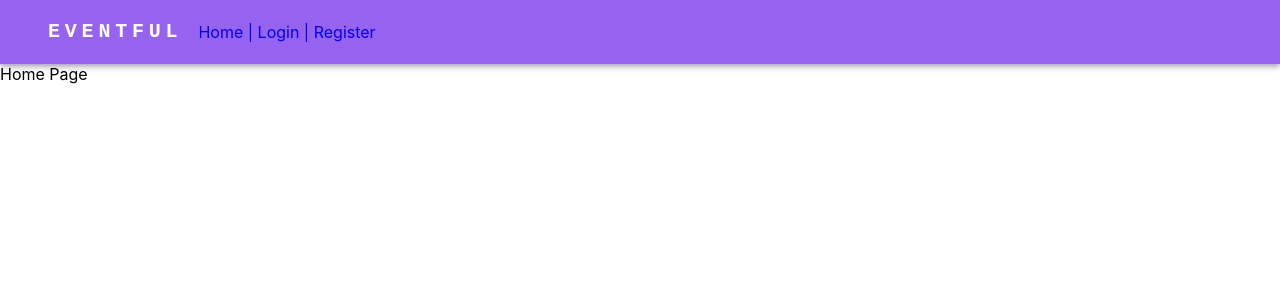
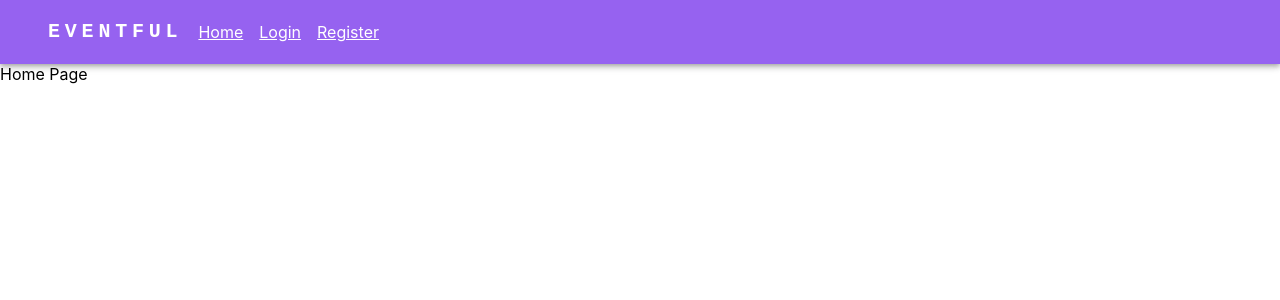
Before and after one commit to unsw-cse-comp3900-9900-22T3/capstone-project-3900-f10a-geegle, a React (Create React App) app in the folder frontend/: page / in a window 1280 px wide. Shown: the top 300 px of the page. Built offline with nearby package versions, Linux system fonts and the light colour scheme.

Commit message:
added minor styling to navbar

```diff
--- a/frontend/src/App.jsx
+++ b/frontend/src/App.jsx
@@ -4,9 +4,16 @@ import NavBar from './components/NavBar';
 function App() {
   return (
     <>
-      <div>
-        <NavBar />
-      </div>
+      <Router>
+        <div>
+          <NavBar />
+        </div>
+        <Routes>
+          <Route exact path={`/`} element={<div>Home Page</div>}></Route>
+          <Route exact path={`/login`} element={<div>Login Page</div>}></Route>
+          <Route exact path={`/register`} element={<div>Register Page</div>}></Route>
+        </Routes>
+      </Router>
     </>
   )
 }
--- a/frontend/src/components/NavBar.jsx
+++ b/frontend/src/components/NavBar.jsx
@@ -42,7 +42,6 @@ const NavBar = () => {
   }
   return (
     <>
-    <Router>
       <AppBar position="static" sx={{bgcolor: '#9662f0'}}>
         <Container maxWidth="xl" style={{backgroundColor: '#9662f0'}}>
           <Toolbar style={{backgroundColor: '#9662f0'}}>
@@ -60,22 +59,26 @@ const NavBar = () => {
             >
               EVENTFUL
             </Typography>
-            <div>
-              <Link to = '/'><div style={{display:'inline-block'}}>Home&nbsp;|</div></Link>
-                {/* <div>Home</div> */}
-              <Link to ='/login'><div style={{display:'inline-block'}}>&nbsp;Login&nbsp;|</div></Link>
-              <Link to ='/register'><div style={{display:'inline-block'}}>&nbsp;Register&nbsp;</div></Link>
-              {/* <div>Login</div> */}
+            <div style={{display:'flex', gap:'1rem'}}>
+              <div style={{display:'inline-block'}}>
+                <Link to = '/' style={{color:'white'}}>
+                  Home
+                </Link>
+              </div>
+              <div style={{display:'inline-block'}}>
+                <Link to ='/login' style={{color:'white'}}>
+                  Login
+                </Link>
+              </div>
+              <div style={{display:'inline-block'}}>
+                <Link to ='/register' style={{color:'white'}}>
+                  Register
+                </Link>
+              </div>
             </div>
           </Toolbar>
         </Container>
       </AppBar>
-        <Routes>
-          <Route path={`/`} element={<div>Home Page</div>}></Route>
-          <Route path={`/login`} element={<div>Login Page</div>}></Route>
-          <Route path={`/register`} element={<div>Register Page</div>}></Route>
-        </Routes>
-      </Router>
     </>
   );
 };
```
